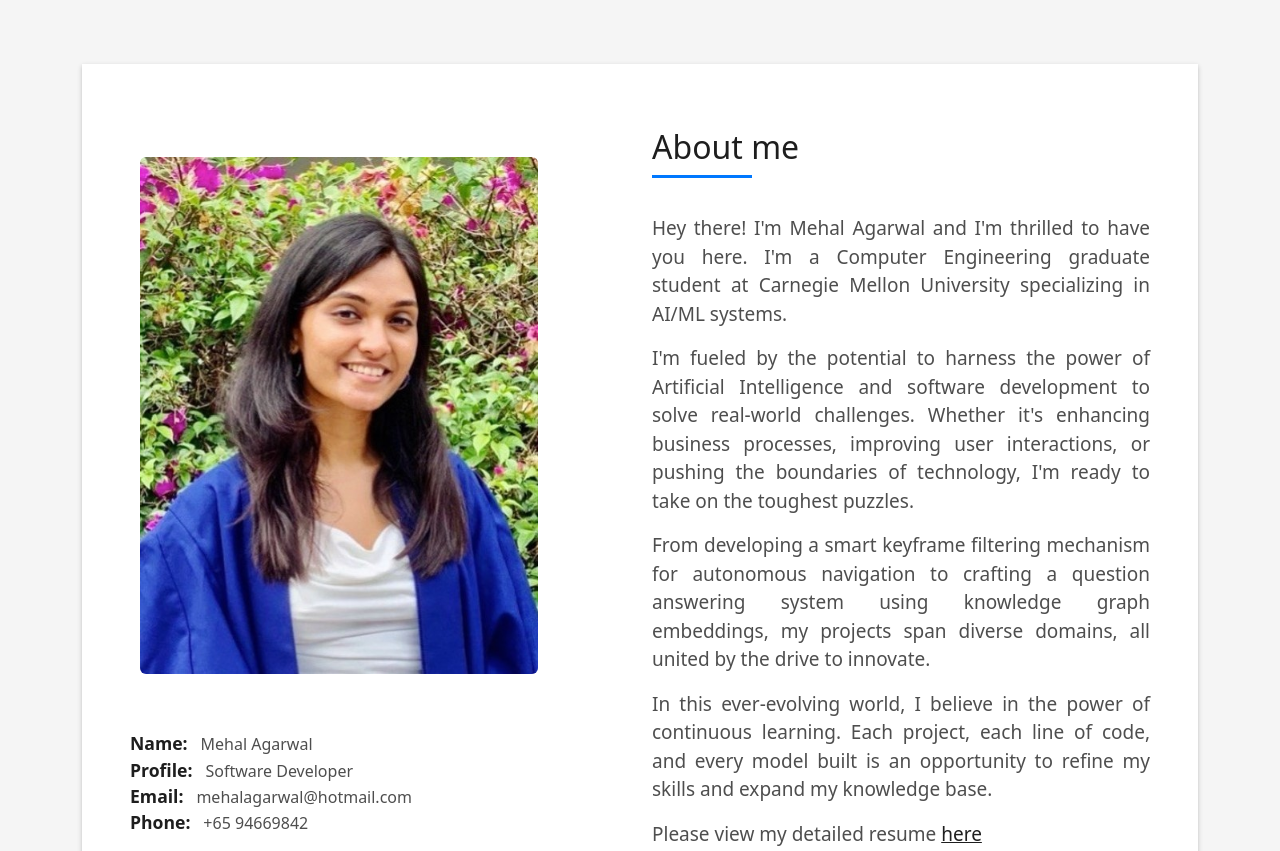
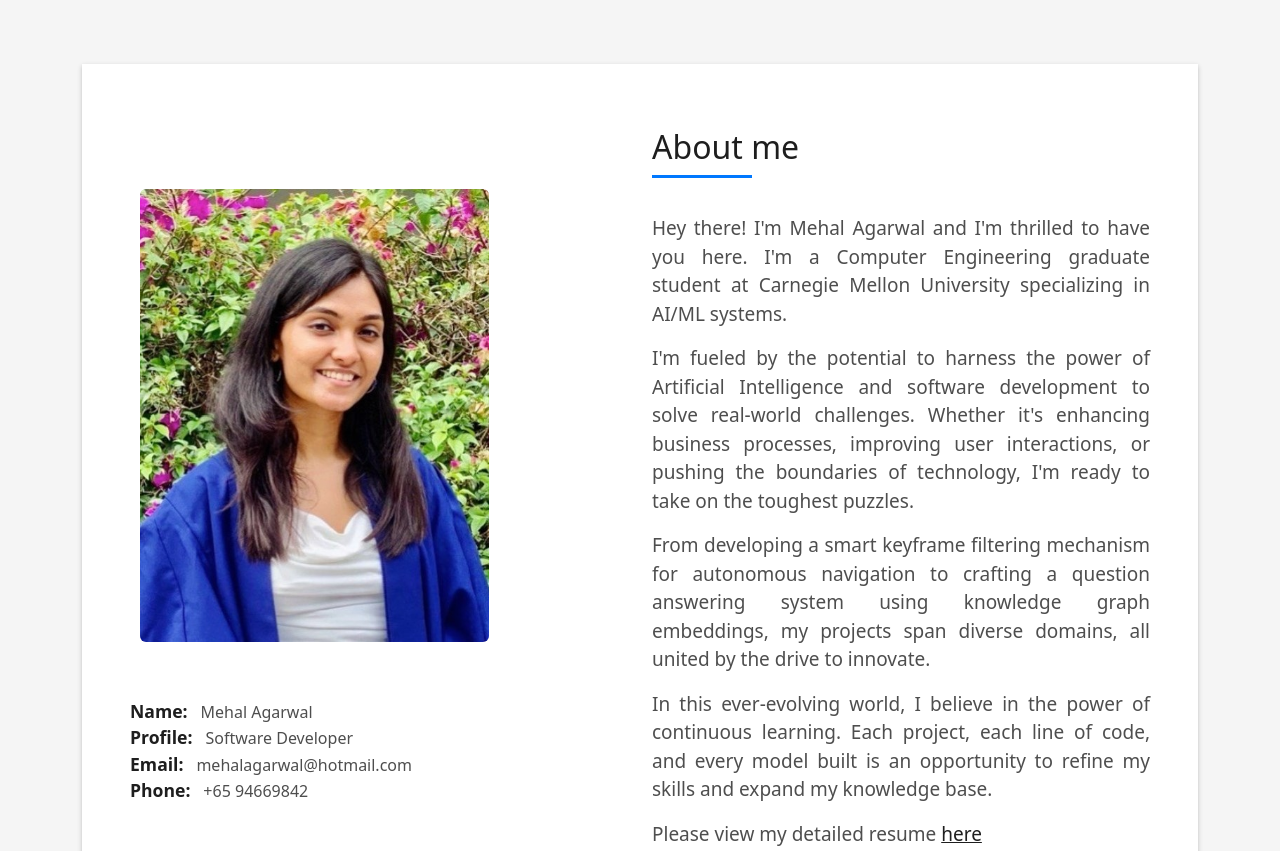
Before and after one commit to mehal99/mehal99.github.io, a plain HTML site: page index.html in a window 1280 px wide. Shown: the part 800-1651 px from the top of the page. Drawn offline with Linux system fonts and the light colour scheme.

Commit message:
formatted about image alignment and dimensions

```diff
--- a/index.html
+++ b/index.html
@@ -81,11 +81,11 @@
           <div class="col-sm-12">
             <div class="box-shadow-full">
               <div class="row">
-                <div class="col-md-6 d-flex align-items-center">
+                <div class="col-md-6 d-flex justify-content-center align-items-center">
                   <div class="row">
                     <div>
                       <div class="about-img">
-                        <img src="assets/img/Mehal_Agarwal.jpg" class="img-fluid rounded b-shadow-a" alt="" height="80%" width="80%">
+                        <img src="assets/img/Mehal_Agarwal.jpg" class="img-fluid rounded b-shadow-a" alt="" height="70%" width="70%">
                       </div>
                     </div>
                     <div>
```
